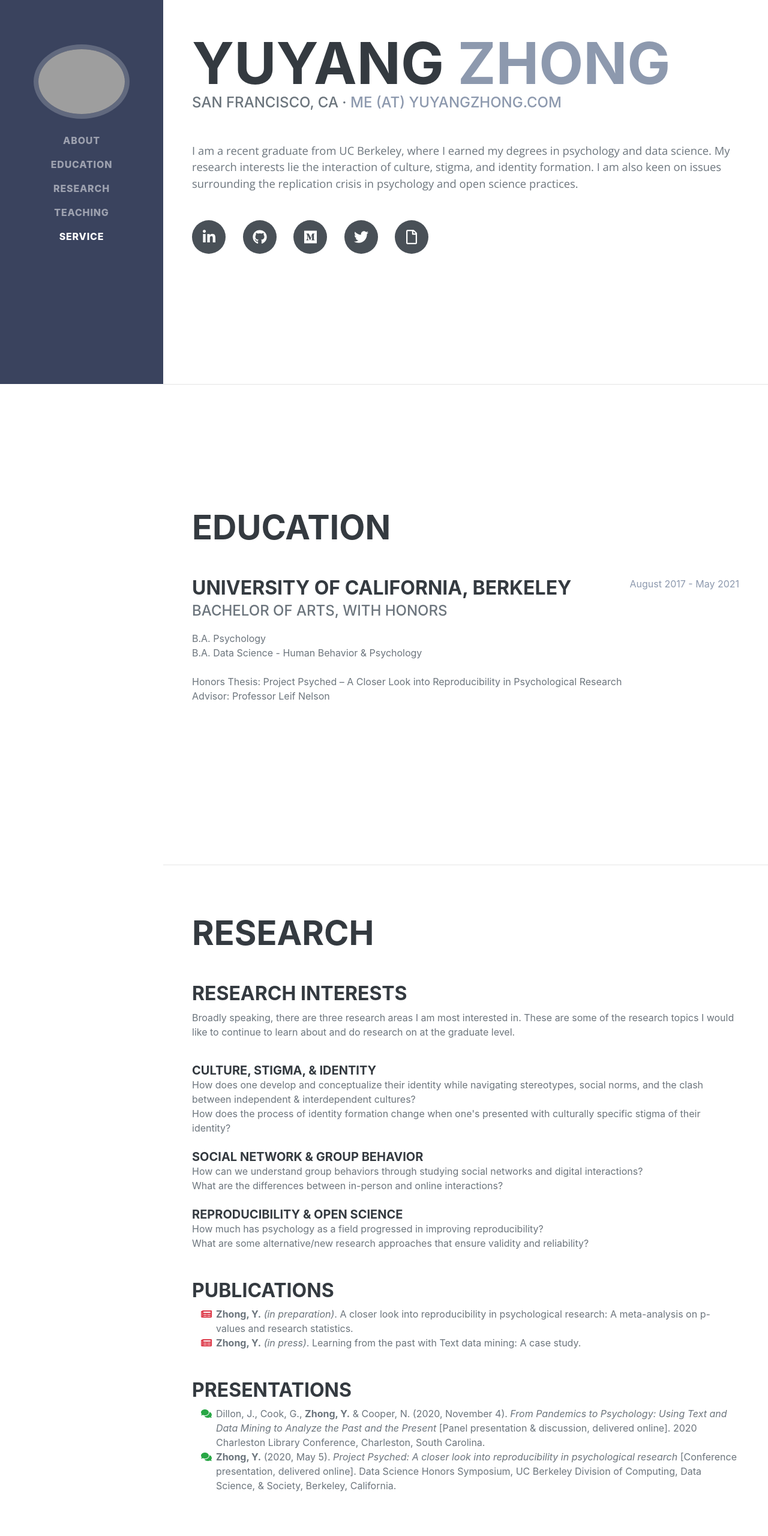
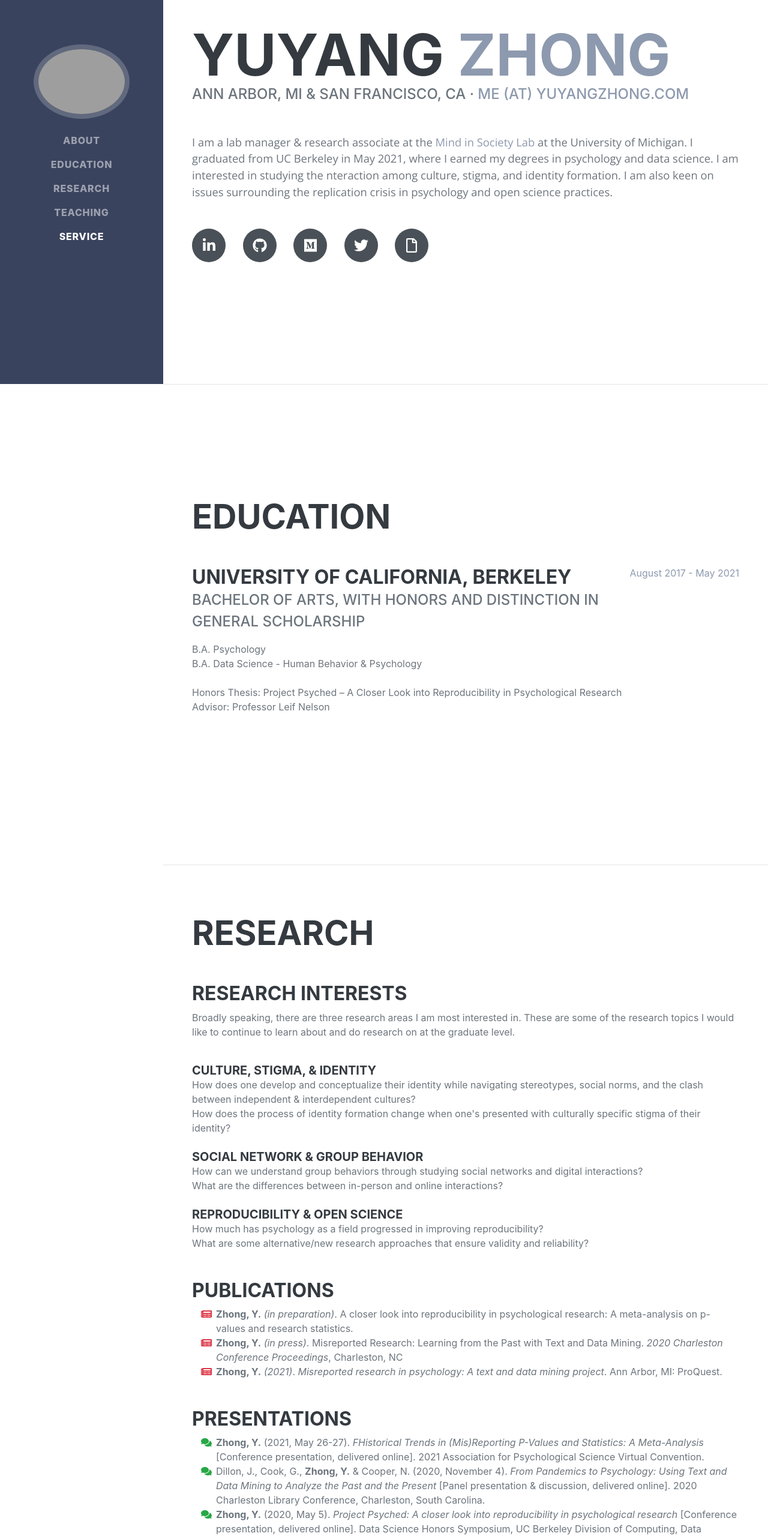
Before and after one commit to yuyang-zhong/yuyang-zhong.github.io, a plain HTML site: page index.html in a window 1280 px wide. Shown: the part 160-2720 px from the top of the page at 60% size. Drawn offline with nearby package versions, Linux system fonts and the light colour scheme; grey boxes are pictures that could not be loaded; a web font is replaced by a local one.

Commit message:
sept 2021 website update

```diff
--- a/index.html
+++ b/index.html
@@ -47,10 +47,10 @@
                         <span class="text-primary">Zhong</span>
                     </h1>
                     <div class="subheading mb-5">
-                        San Francisco, CA ·
+                        Ann Arbor, MI & San Francisco, CA ·
                         <span class="text-primary">me (at) yuyangzhong.com</span>
                     </div>
-                    <p class="lead mb-5">I am a recent graduate from UC Berkeley, where I earned my degrees in psychology and data science. My research interests lie the interaction of culture, stigma, and identity formation. I am also keen on issues surrounding the replication crisis in psychology and open science practices.</p>
+                    <p class="lead mb-5">I am a lab manager & research associate at the <a href="https://sites.lsa.umich.edu/misl/">Mind in Society Lab</a> at the University of Michigan. I graduated from UC Berkeley in May 2021, where I earned my degrees in psychology and data science. I am interested in studying the nteraction among culture, stigma, and identity formation. I am also keen on issues surrounding the replication crisis in psychology and open science practices.</p>
                     <div class="social-icons">
                         <a class="social-icon" href="https://www.linkedin.com/in/yuyang-zhong/" target="_blank"><i class="fab fa-linkedin-in"></i></a>
                         <a class="social-icon" href="https://github.com/yuyang-zhong" target="_blank"><i class="fab fa-github"></i></a>
@@ -68,7 +68,7 @@
                     <div class="d-flex flex-column flex-md-row justify-content-between mb-5">
                         <div class="flex-grow-1">
                             <h3 class="mb-0">University of California, Berkeley</h3>
-                            <div class="subheading mb-3">Bachelor of Arts, with honors</div>
+                            <div class="subheading mb-3">Bachelor of Arts, with honors and distinction in general scholarship</div>
                             <div>B.A. Psychology</div>
                             <div>B.A. Data Science - Human Behavior & Psychology</div>
                             <br>
@@ -108,13 +108,21 @@
                         </li>
                         <li>
                             <span class="fa-li"><i class="fas fa-newspaper text-danger"></i></span>
-                            <b>Zhong, Y.</b> <i>(in press)</i>. Learning from the past with Text data mining: A case study.
+                            <b>Zhong, Y.</b> <i>(in press)</i>. Misreported Research: Learning from the Past with Text and Data Mining. <i>2020 Charleston Conference Proceedings</i>, Charleston, NC
+                        </li>
+                        <li>
+                            <span class="fa-li"><i class="fas fa-newspaper text-danger"></i></span>
+                            <b>Zhong, Y.</b> <i>(2021)</i>. <i>Misreported research in psychology: A text and data mining project</i>. Ann Arbor, MI: ProQuest.
                         </li>
                     </ul>
                     <br><br>
 
                     <h3 class="mb-6">Presentations</h3>
                     <ul class="fa-ul mb-0">
+                        <li>
+                            <span class="fa-li"><i class="fas fa-comments text-success"></i></span>
+                            <b>Zhong, Y.</b> (2021, May 26-27). <i>FHistorical Trends in (Mis)Reporting P-Values and Statistics: A Meta-Analysis</i> [Conference presentation, delivered online]. 2021 Association for Psychological Science Virtual Convention.
+                        </li>
                         <li>
                             <span class="fa-li"><i class="fas fa-comments text-success"></i></span>
                             Dillon, J., Cook, G., <b>Zhong, Y.</b> & Cooper, N. (2020, November 4). <i>From Pandemics to Psychology: Using Text and Data Mining to Analyze the Past and the Present</i> [Panel presentation & discussion, delivered online]. 2020 Charleston Library Conference, Charleston, South Carolina.
@@ -160,15 +168,15 @@
                     <ul class="fa-ul mb-0">
                         <li>
                             <span class="fa-li"><i class="fas fa-info-circle text-warning"></i></span>
-                            Chair, Student Advisory Council for Undergraduate Education (August 2019 – Current)
+                            Chair, Student Advisory Council for Undergraduate Education (August 2019 – May 2021)
                         </li>
                         <li>
                             <span class="fa-li"><i class="fas fa-info-circle text-warning"></i></span>
-                            Senior Resident Assistant, Residential Life (August 2019 – Current)
+                            Senior Resident Assistant, Residential Life (August 2020 – May 2021)
                         </li>
                         <li>
                             <span class="fa-li"><i class="fas fa-info-circle text-warning"></i></span>
-                            Undergraduate Student Panelist, Committee on Student Conduct (January 2018 – Current)
+                            Undergraduate Student Panelist, Committee on Student Conduct (January 2018 – May 2021)
                         </li>
                         <li>
                             <span class="fa-li"><i class="fas fa-info-circle text-warning"></i></span>
```
